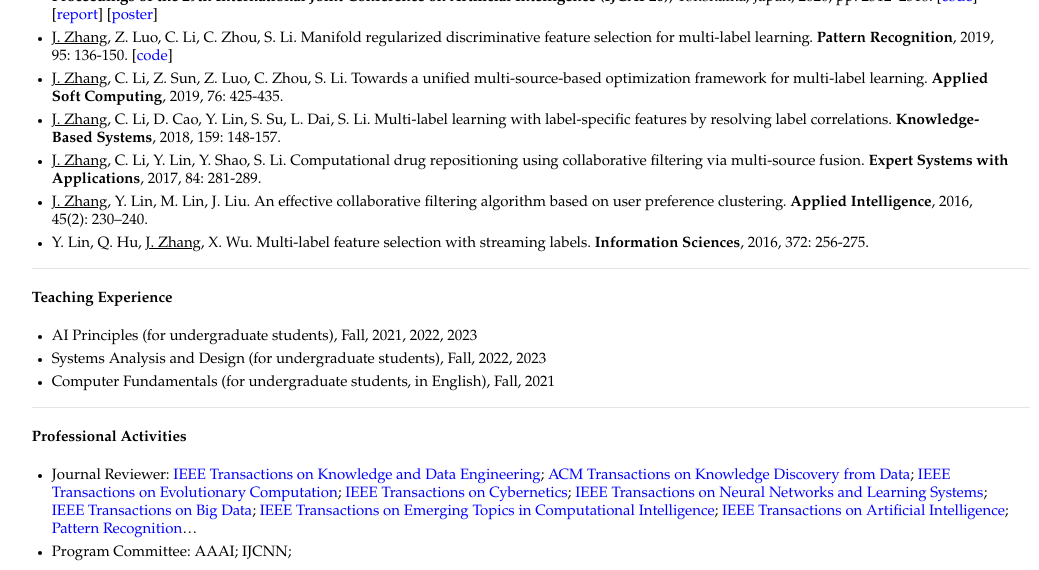
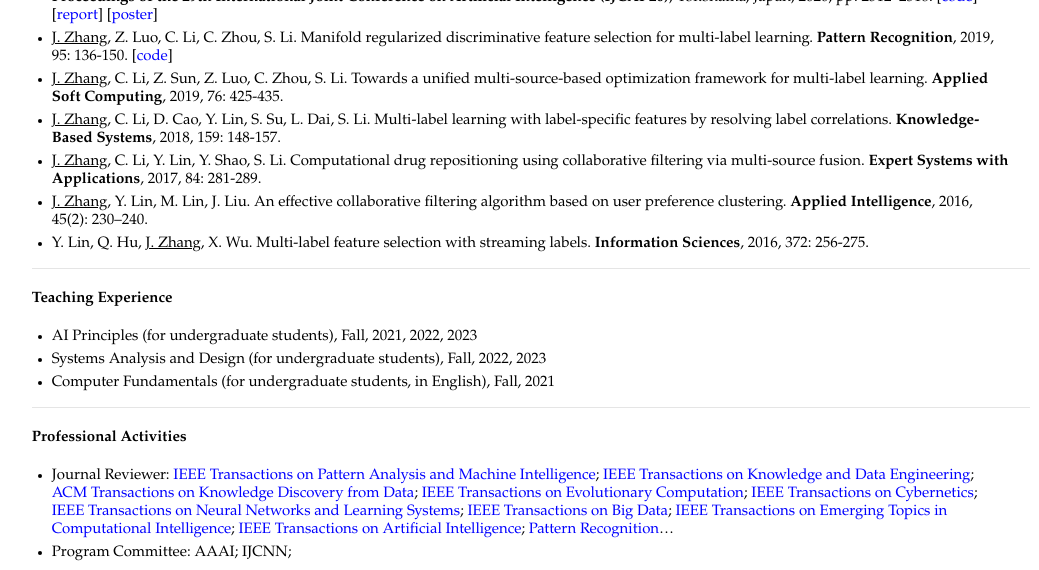
Before and after one commit to jiazhang-ml/jiazhang-ml.github.io, a Jekyll site: the page built from index.md, in a window 1280 px wide and 900 px high, scrolled down 794 px, cut to the strip 0-570 px from the top of the window. Shown: the whole strip, without its empty margins (109-1148 px from the left). Built offline with Jekyll 4.4.1, drawn with Linux system fonts in a browser that asks for light colours.

Commit message:
Update index.md

```diff
--- a/index.md
+++ b/index.md
@@ -45,5 +45,5 @@ layout: default
 ---
 
 #### Professional Activities
-* Journal Reviewer: [IEEE Transactions on Knowledge and Data Engineering](https://mc.manuscriptcentral.com/tkde-cs); [ACM Transactions on Knowledge Discovery from Data](https://mc.manuscriptcentral.com/tkdd); [IEEE Transactions on Evolutionary Computation](https://mc.manuscriptcentral.com/tevc-ieee); [IEEE Transactions on Cybernetics](https://mc.manuscriptcentral.com/cyb-ieee); [IEEE Transactions on Neural Networks and Learning Systems](https://mc.manuscriptcentral.com/tnnls); [IEEE Transactions on Big Data](https://mc.manuscriptcentral.com/tbd-cs); [IEEE Transactions on Emerging Topics in Computational Intelligence](https://mc.manuscriptcentral.com/tetci-ieee); [IEEE Transactions on Artificial Intelligence](https://mc.manuscriptcentral.com/tai-ieee); [Pattern Recognition](https://www.journals.elsevier.com/pattern-recognition/)...
+* Journal Reviewer: [IEEE Transactions on Pattern Analysis and Machine Intelligence](https://mc.manuscriptcentral.com/tpami-cs); [IEEE Transactions on Knowledge and Data Engineering](https://mc.manuscriptcentral.com/tkde-cs); [ACM Transactions on Knowledge Discovery from Data](https://mc.manuscriptcentral.com/tkdd); [IEEE Transactions on Evolutionary Computation](https://mc.manuscriptcentral.com/tevc-ieee); [IEEE Transactions on Cybernetics](https://mc.manuscriptcentral.com/cyb-ieee); [IEEE Transactions on Neural Networks and Learning Systems](https://mc.manuscriptcentral.com/tnnls); [IEEE Transactions on Big Data](https://mc.manuscriptcentral.com/tbd-cs); [IEEE Transactions on Emerging Topics in Computational Intelligence](https://mc.manuscriptcentral.com/tetci-ieee); [IEEE Transactions on Artificial Intelligence](https://mc.manuscriptcentral.com/tai-ieee); [Pattern Recognition](https://www.journals.elsevier.com/pattern-recognition/)...
 * Program Committee: AAAI; IJCNN;
```
